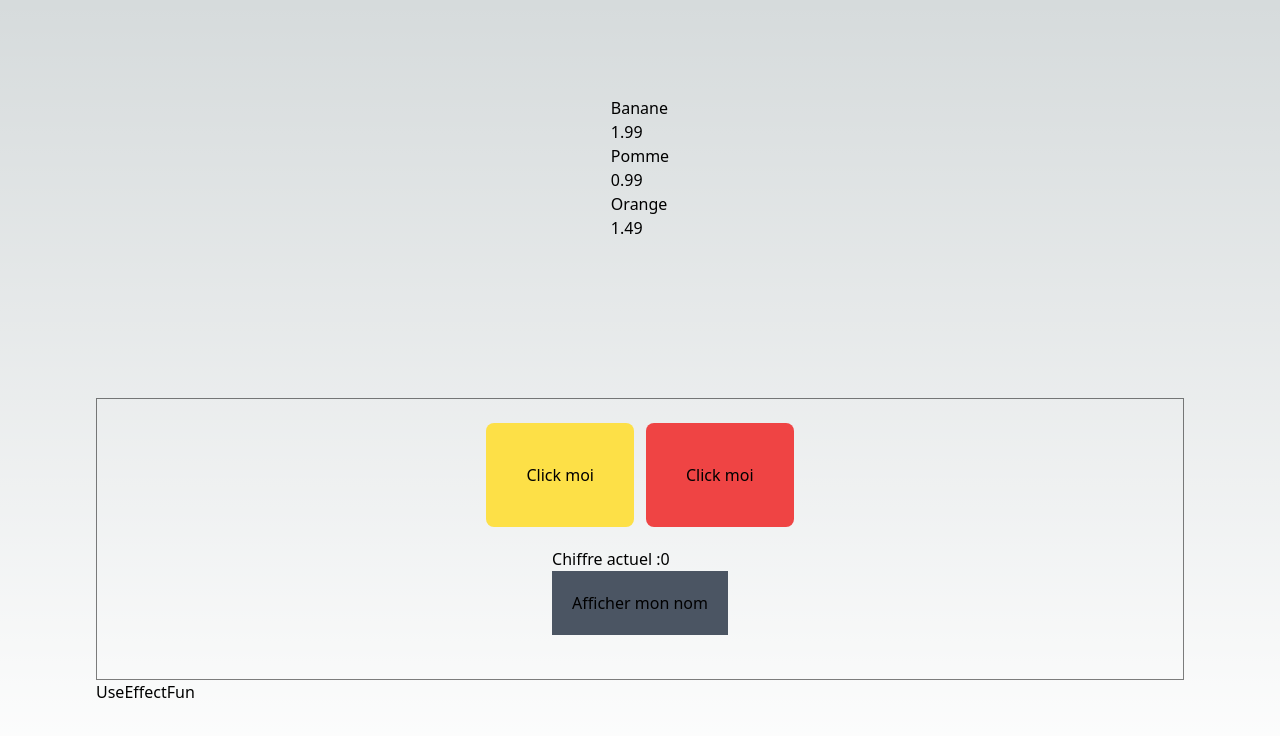
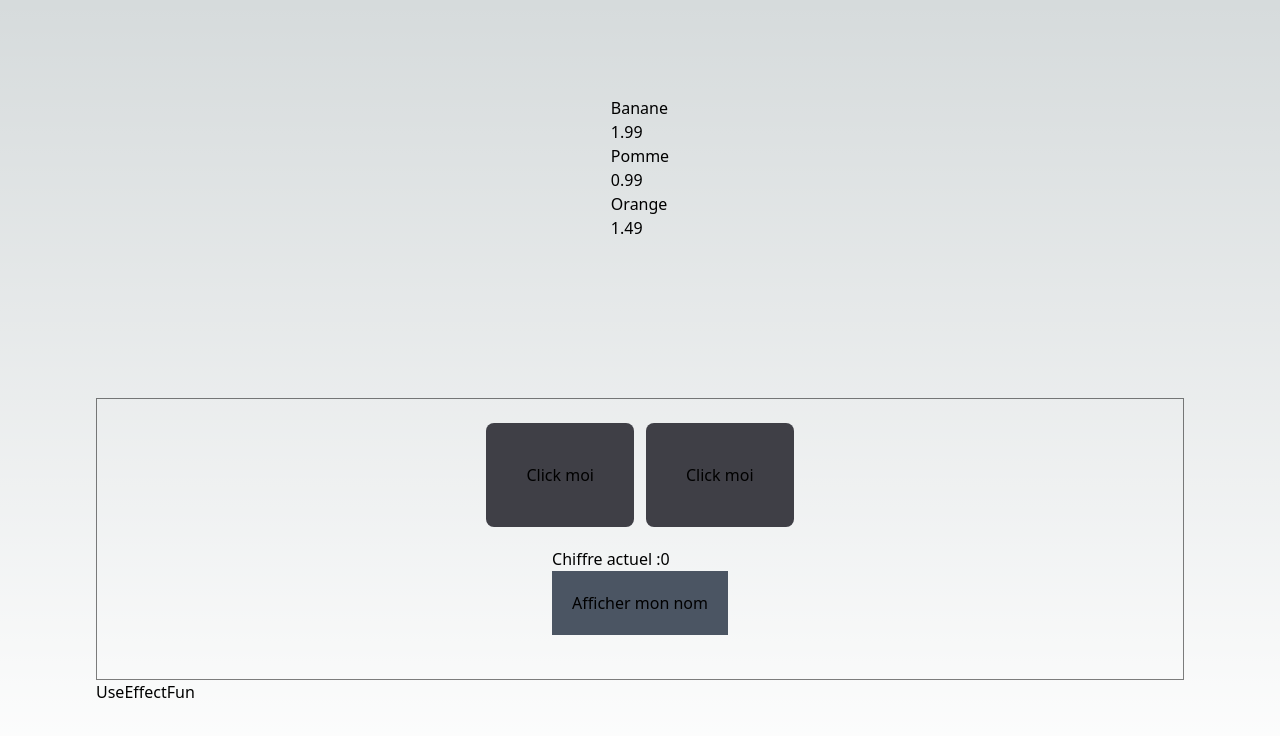
Before and after one commit to MarcAndersonGilles/Javascript-pratice, a Next.js app: page / in a window 1280 px wide. Shown: the top 736 px of the page. Built offline with nearby package versions, Linux system fonts and the light colour scheme.

Commit message:
practices useEffect

```diff
--- a/components/useState/States.tsx
+++ b/components/useState/States.tsx
@@ -1,4 +1,4 @@
-import React, { useState } from 'react'
+import React, { useState, useEffect } from 'react'
 import UpState from './UpstateFun'
 import UseEffectFun from './UseEffectFun'
 
@@ -27,6 +27,11 @@ export default function States() {
       setbgColorBlue(false)
     }
   }
+  useEffect(() => {
+    console.log('La page a été chargée')
+    console.log(`La couleur actuelle du boutton gauche est ${bgColorBlue ? 'bleu' : 'zinc'}`)
+    console.log(`La couleur actuelle du boutton droit est ${bgColorYellow ? 'jaune' : 'zinc'}`)
+  },[bgColorBlue,bgColorYellow])
   return (
     <div className='text-black w-full h-full '>
       <UpState countCounter={handleClick}
--- a/components/useState/UpstateFun.tsx
+++ b/components/useState/UpstateFun.tsx
@@ -19,8 +19,8 @@ export default function Upstate({countCounter,countNumber,countCountm1,
   return (
     <div className='flex  justify-center flex-col  items-center border p-6 text-black border-black border-opacity-50 '>
       <div className='flex flex-row gap-3 '>
-      <button className={`bg-green-400 p-10 rounded-lg ${bgColorBlue ? 'bg-zinc-700' : 'bg-yellow-300'}`} onClick={countCounter}>Click moi</button>
-        <button className={`bg-red-500 p-10 rounded-lg ${bgColorYellow ? 'bg-purple-500' : 'bg-green-400'}`} onClick={countCountm1}>Click moi</button>
+      <button className={`bg-green-400 p-10 rounded-lg ${bgColorBlue ? ' bg-blue-500' : 'bg-zinc-700'}`} onClick={countCounter}>Click moi</button>
+        <button className={`bg-red-500 p-10 rounded-lg ${bgColorYellow ? ' bg-yellow-500' :'bg-zinc-700 '}`} onClick={countCountm1}>Click moi</button>
       </div>
       <div className='flex flex-col text-black border-black p-5'><h1>Chiffre actuel :{countNumber}  </h1>
       <button className='flex flex-col p-5 bg-gray-600' onClick={handleAfficherNom}>Afficher mon nom</button>
```
